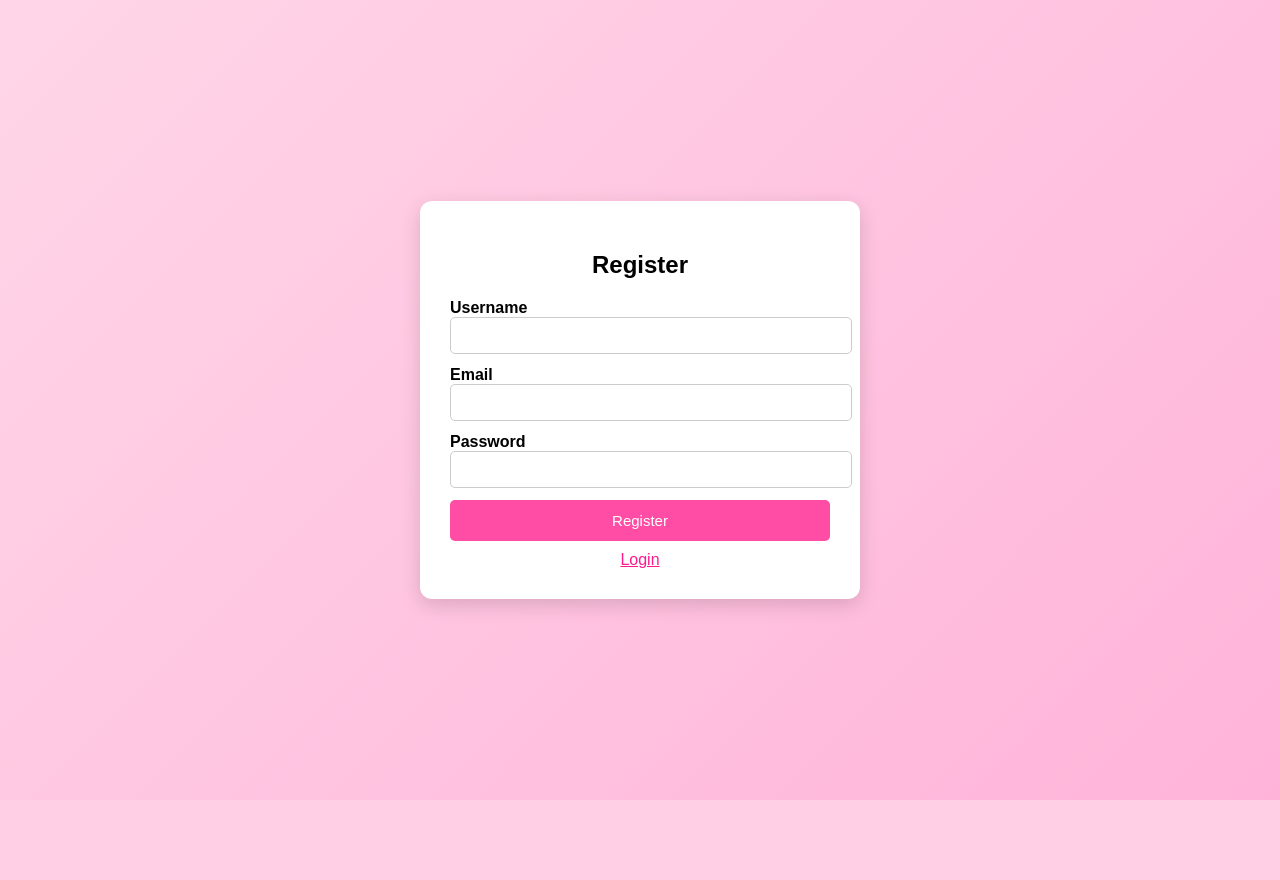
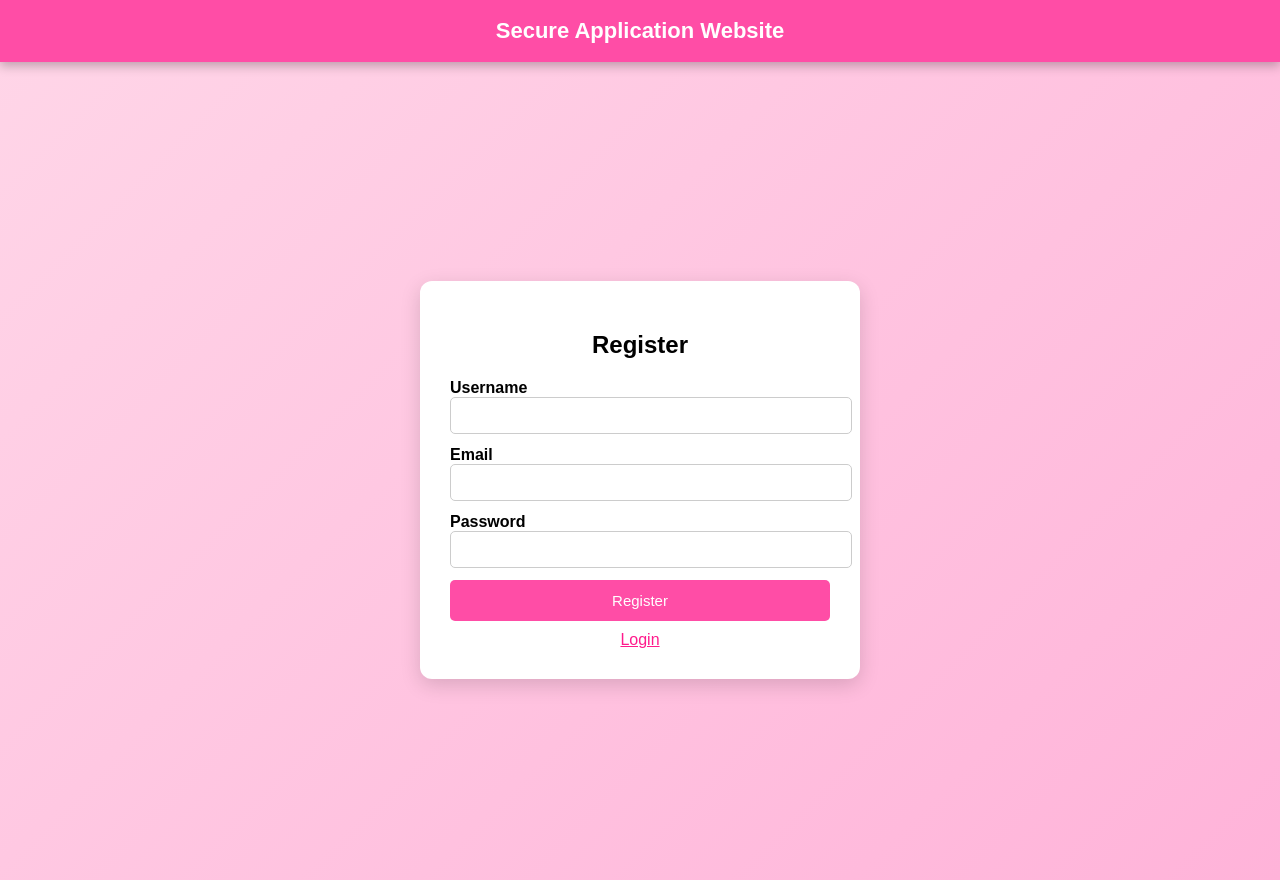
Before and after one commit to akz0015z/MySecureApp, a Flask app: page /register in a window 1280 px wide. Before the commit the page ends 800 px from the top, so only its background shows below. Run offline with Flask 3, Linux system fonts and the light colour scheme.

Commit message:
Updated navbar design on login and register pages

```diff
--- a/templates/register.html
+++ b/templates/register.html
@@ -11,6 +11,23 @@
             display: flex;
             justify-content: center;
             align-items: center;
+            padding-top: 80px;
+        }
+
+
+        .navbar {
+            width: 100%;
+            background: #ff4da6; /* PINK NAVBAR */
+            padding: 18px 0;
+            text-align: center;
+            color: white;
+            font-size: 22px;
+            font-weight: bold;
+            position: fixed;
+            top: 0;
+            left: 0;
+            z-index: 999;
+            box-shadow: 0 4px 10px rgba(0,0,0,0.25);
         }
 
         .container {
@@ -73,11 +90,16 @@
 </head>
 <body>
 
+
+<div class="navbar">
+    Secure Application Website
+</div>
+
 <div class="container">
 
     <h2>Register</h2>
 
-    <!-- Flash Messages -->
+
     {% with messages = get_flashed_messages(with_categories=true) %}
         {% if messages %}
             {% for category, message in messages %}
```
Also changed, not shown: templates/login.html (+20 -0 lines).
